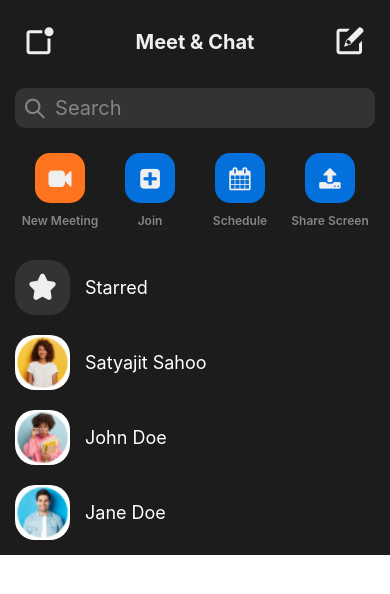
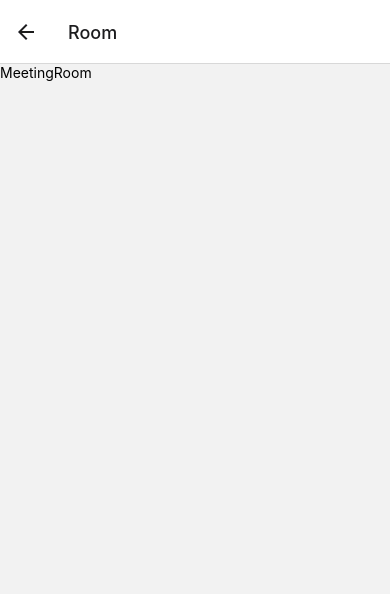
Before and after one commit to Satyajit-Sahoo45/Video-Meet-App, a React Native app: screen /Room in a window 390 px wide. Shown: the top 594 px of the page. Built offline with nearby package versions, Linux system fonts and the light colour scheme.

Commit message:
added navigation and fixed errors

```diff
--- a/App.js
+++ b/App.js
@@ -1,10 +1,11 @@
 import { StatusBar } from 'expo-status-bar';
 import { StyleSheet, Text, View } from 'react-native';
 import Home from './screens/Home';
+import Navigation from './Navigation';
 
 export default function App() {
   return (
-    <Home />
+    <Navigation />
   );
 }
 
--- /dev/null
+++ b/Navigation.js
@@ -0,0 +1,20 @@
+import React from 'react'
+import { createStackNavigator } from '@react-navigation/stack'
+import { NavigationContainer } from '@react-navigation/native'
+import Home from './screens/Home'
+import MeetingRoom from './screens/MeetingRoom'
+
+const Navigation = () => {
+    const stack = createStackNavigator();
+
+    return (
+        <NavigationContainer>
+            <stack.Navigator initialRouteName={Home}>
+                <stack.Screen name='Home' component={Home} />
+                <stack.Screen name='Room' component={MeetingRoom} />
+            </stack.Navigator>
+        </NavigationContainer>
+    )
+}
+
+export default Navigation
--- a/components/MenuButtons.js
+++ b/components/MenuButtons.js
@@ -26,7 +26,12 @@ const items = [
     },
 ]
 
-const MenuButtons = () => {
+const MenuButtons = ({ navigation }) => {
+
+    const openMeeting = () => {
+        navigation.navigate('Room')
+    }
+
     return (
         <View style={styles.container}>
             {
@@ -34,6 +39,7 @@ const MenuButtons = () => {
                     return (
                         <View style={styles.buttonContainer} key={item.id || index}>
                             <TouchableOpacity
+                                onPress={() => openMeeting()}
                                 style={{
                                     ...styles.button,
                                     backgroundColor: item?.customColor ? item.customColor : "#0470DC"
--- a/package.json
+++ b/package.json
@@ -9,10 +9,14 @@
     "web": "expo start --web"
   },
   "dependencies": {
+    "@react-navigation/native": "^6.1.16",
+    "@react-navigation/stack": "^6.3.28",
     "expo": "~50.0.11",
     "expo-status-bar": "~1.11.1",
     "react": "18.2.0",
     "react-native": "0.73.4",
+    "react-native-gesture-handler": "^2.15.0",
+    "react-native-safe-area-context": "^4.9.0",
     "react-native-vector-icons": "^10.0.3"
   },
   "devDependencies": {
--- a/screens/Home.js
+++ b/screens/Home.js
@@ -5,7 +5,7 @@ import SearchBar from '../components/SearchBar'
 import MenuButtons from '../components/MenuButtons'
 import ContactsMenu from '../components/ContactsMenu'
 
-const Home = () => {
+const Home = ({ navigation }) => {
     return (
         <View style={styles.container}>
             <SafeAreaView style={{ height: '100%' }}>
@@ -16,7 +16,7 @@ const Home = () => {
                 <SearchBar />
 
                 {/* Menu buttons*/}
-                <MenuButtons />
+                <MenuButtons navigation={navigation} />
 
                 {/* contacts menu */}
                 <ContactsMenu />
--- /dev/null
+++ b/screens/MeetingRoom.js
@@ -0,0 +1,14 @@
+import { StyleSheet, Text, View } from 'react-native'
+import React from 'react'
+
+const MeetingRoom = () => {
+    return (
+        <View>
+            <Text>MeetingRoom</Text>
+        </View>
+    )
+}
+
+export default MeetingRoom
+
+const styles = StyleSheet.create({})
```
Also changed, not shown: 1 other file (tests, documents, lock files or other folders).
